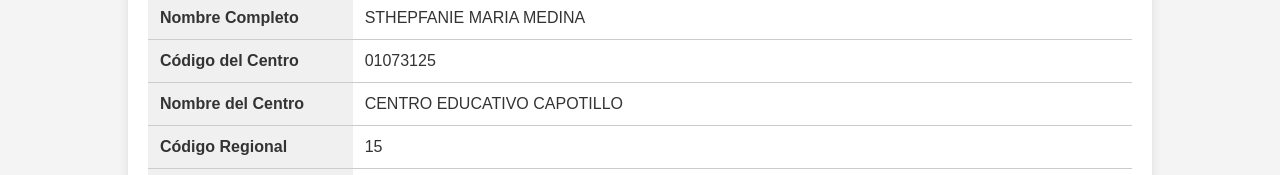
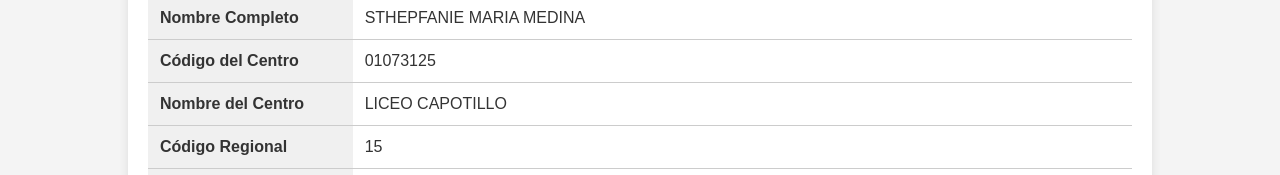
Before and after one commit to validacionministeriodeeducacion/-.gob.do-Token-5B6A9E719424, a plain HTML site: page index.html in a window 1280 px wide. Shown: the part 532-707 px from the top of the page. Drawn offline with Linux system fonts and the light colour scheme.

```diff
--- a/index.html
+++ b/index.html
@@ -246,7 +246,7 @@
                 </tr>
                 <tr>
                     <th>Nombre del Centro</th>
-                    <td>CENTRO EDUCATIVO CAPOTILLO</td>
+                    <td>LICEO CAPOTILLO</td>
                 </tr>
                 <tr>
                     <th>Código Regional</th>
```
